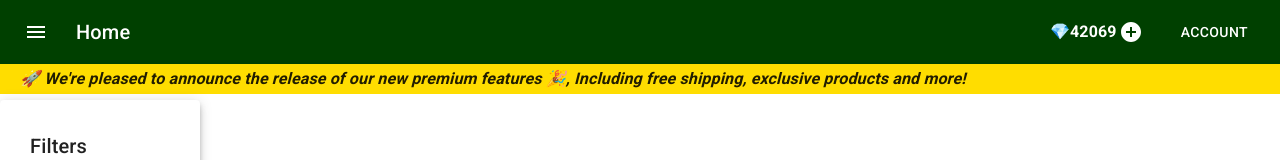
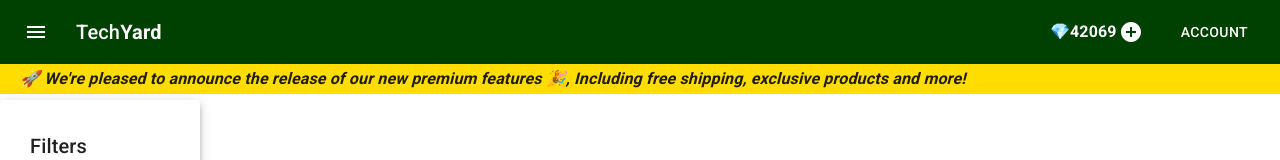
Before and after one commit to S4ND1X/techyard, a React (Create React App) app in the folder frontend/: page / in a window 1280 px wide. Shown: the top 160 px of the page. Built offline with nearby package versions, Linux system fonts and the light colour scheme.

Commit message:
agregar logo

```diff
--- a/frontend/src/components/AppbarComponent.jsx
+++ b/frontend/src/components/AppbarComponent.jsx
@@ -10,9 +10,7 @@ import AddCircleIcon from '@mui/icons-material/AddCircle';
 const DUMMY_POINTS = "42069";
 
 export default function ButtonAppBar(props) {
-  const [appbarTitle, setAppbarTitle] = React.useState("Home");
   function dropdownChangeHandler(value) {
-    setAppbarTitle(value);
     props.dropdownChangeHandler(value);
   }
 
@@ -22,7 +20,7 @@ export default function ButtonAppBar(props) {
         <Toolbar>
           <DropdownComponent dropdownChangeHandler={dropdownChangeHandler} />
           <Typography variant="h6" component="div" sx={{ flexGrow: 1 }}>
-            {appbarTitle}
+            Tech<b>Yard</b>
           </Typography>
 
           <Typography sx={{
```
